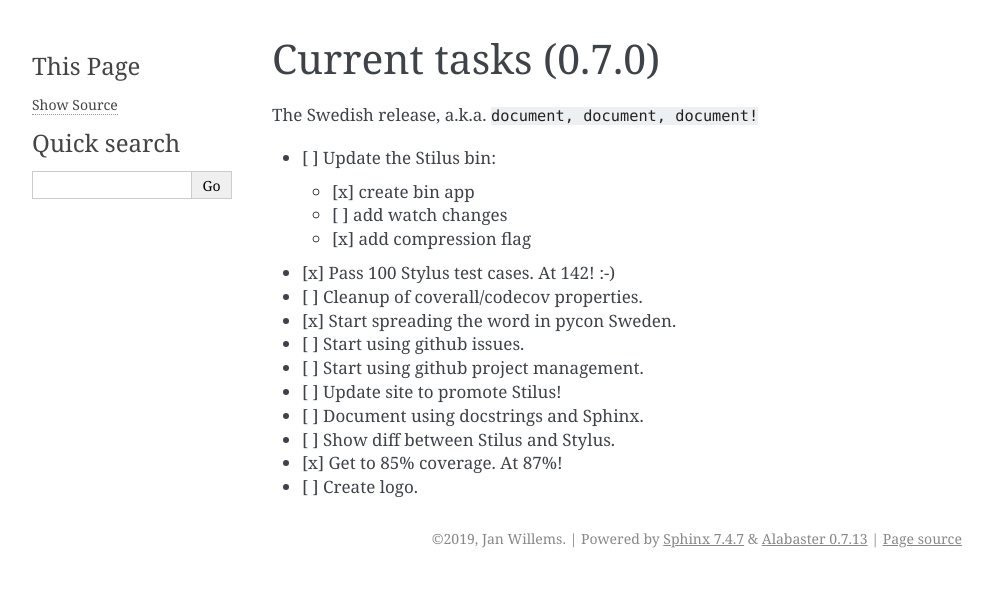
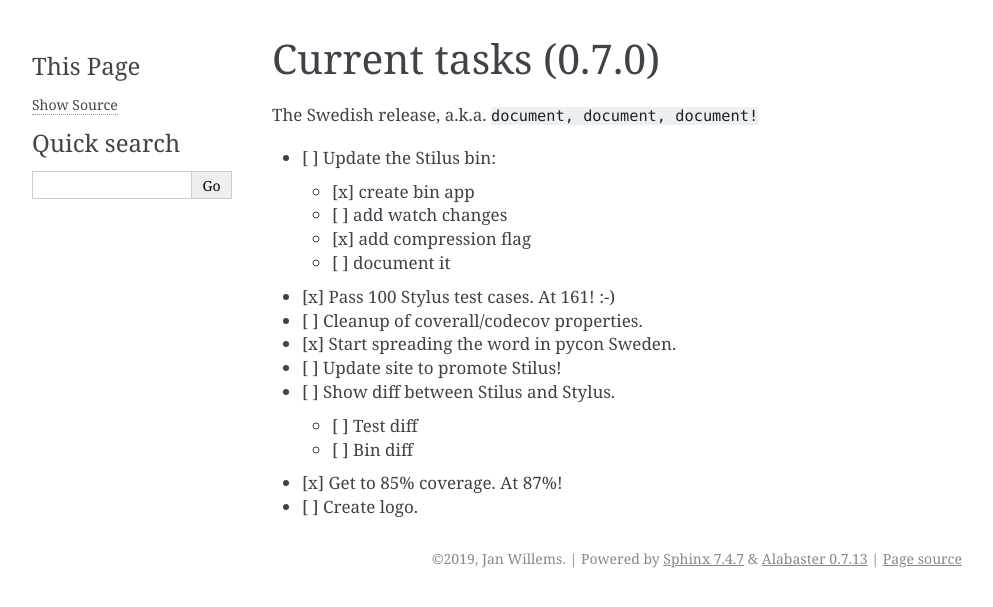
Before and after one commit to jw/stilus, a Sphinx documentation site: the page built from docs/plan/current.md, in a window 1280 px wide. Shown: the top 607 px of the page, without its empty margins (148-1141 px from the left). Built offline with Sphinx 7.4.7, drawn with Linux system fonts in a browser that asks for light colours.

Commit message:
Updated the plan.

```diff
--- a/docs/plan/current.md
+++ b/docs/plan/current.md
@@ -6,13 +6,13 @@
    - [x] create bin app
    - [ ] add watch changes
    - [x] add compression flag
- - [x] Pass 100 Stylus test cases.  At 142!  :-)
+   - [ ] document it
+ - [x] Pass 100 Stylus test cases.  At 161!  :-)
  - [ ] Cleanup of coverall/codecov properties.
  - [x] Start spreading the word in pycon Sweden.
- - [ ] Start using github issues.
- - [ ] Start using github project management.
  - [ ] Update site to promote Stilus!
- - [ ] Document using docstrings and Sphinx.
  - [ ] Show diff between Stilus and Stylus.
+   - [ ] Test diff
+   - [ ] Bin diff
  - [x] Get to 85% coverage.  At 87%!
  - [ ] Create logo.
```
Also changed, not shown: docs/plan/future.md (+3 -0 lines).
